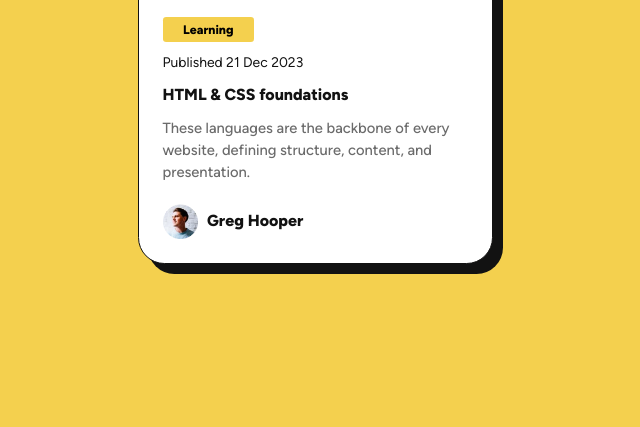
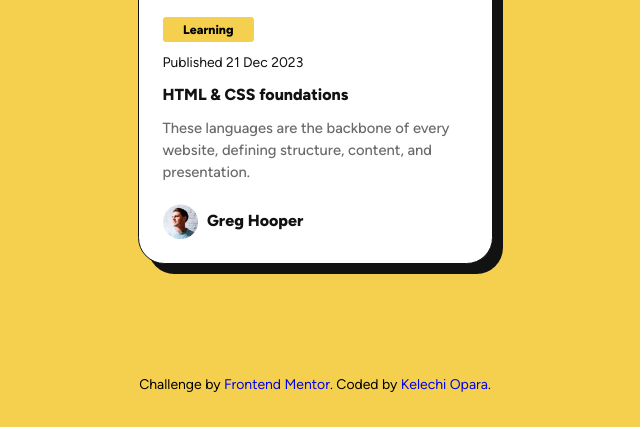
Before and after one commit to riskymind/blog_preview, a plain HTML site: page index.html in a window 1280 px wide. Shown: the part 373-800 px from the top of the page, without its empty margins (325-965 px from the left). Drawn offline with Linux system fonts and the light colour scheme.

Commit message:
include attribution

```diff
--- a/index.html
+++ b/index.html
@@ -44,9 +44,11 @@
       </article>
     </main>
 
-    <!-- <div class="attribution">
-    Challenge by <a href="https://www.frontendmentor.io?ref=challenge" target="_blank">Frontend Mentor</a>.
-    Coded by <a href="#">Your Name Here</a>.
-  </div> -->
+    <div class="attribution">
+      Challenge by
+      <a href="https://www.frontendmentor.io?ref=challenge" target="_blank"
+        >Frontend Mentor</a
+      >. Coded by <a href="#">Kelechi Opara</a>.
+    </div>
   </body>
 </html>
--- a/styles.css
+++ b/styles.css
@@ -138,3 +138,13 @@ a:active {
   font-weight: var(--fw-800);
   color: var(--gray-950);
 }
+
+.attribution {
+  font-size: 0.875rem;
+  position: absolute;
+  bottom: 0;
+  left: 0;
+  right: 0;
+  text-align: center;
+  padding-bottom: 2rem;
+}
```
